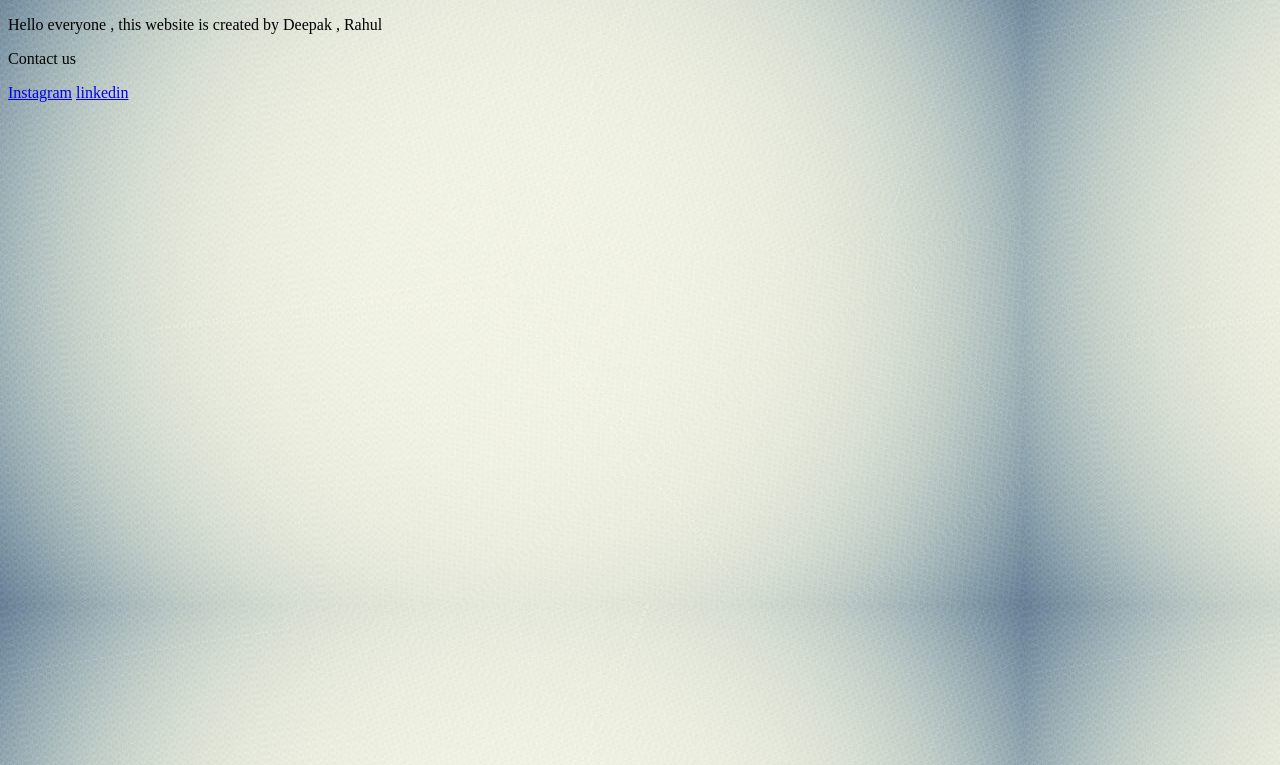
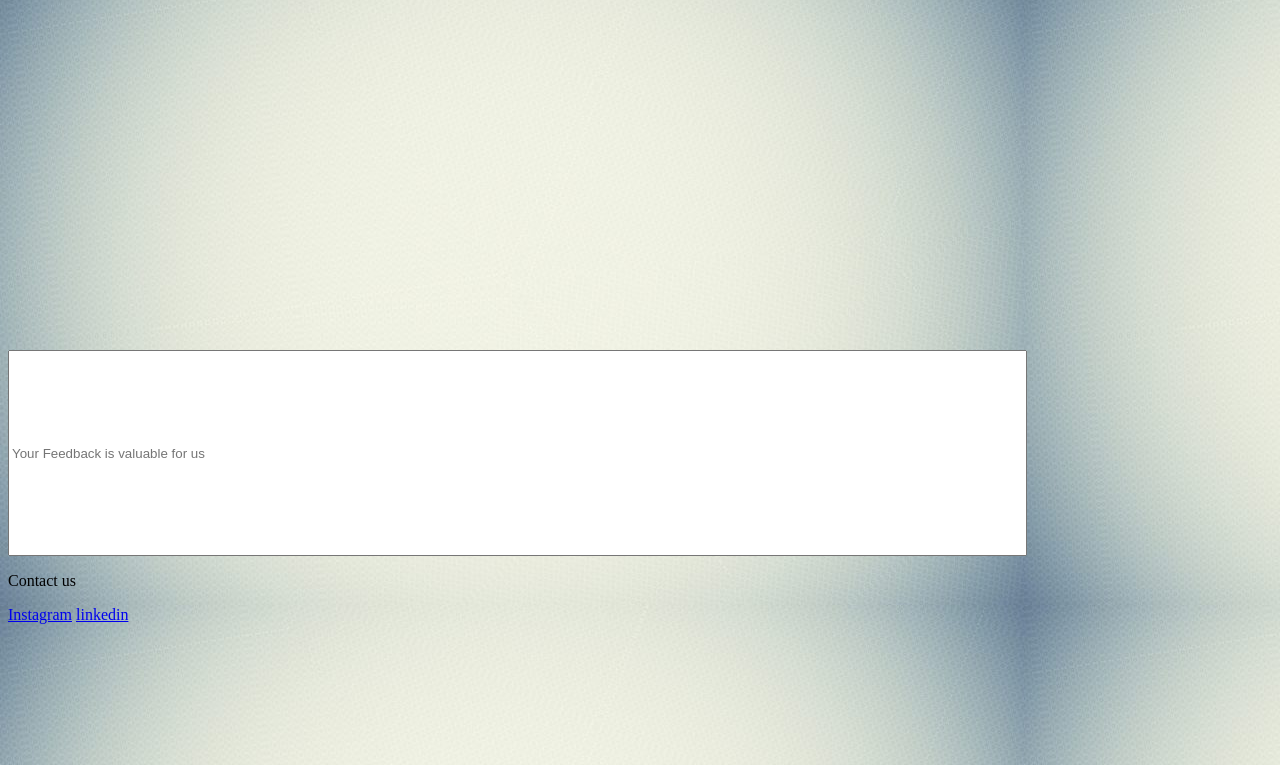
Before and after one commit to 2003deepak/quiz, a PHP site: page /contact.php in a window 1280 px wide. Shown: the part 35-800 px from the top of the page. Run offline with PHP 8.4, Linux system fonts and the light colour scheme.

Commit message:
change in contact.php and contcat.css

```diff
--- a/contact.css
+++ b/contact.css
@@ -14,3 +14,9 @@
 body{
     background-image: url("/light1.jpg");
 }
+input[type="text"]{
+
+    width: 80%;
+    height: 200px;
+    margin-top: 350px;
+}
--- a/contact.php
+++ b/contact.php
@@ -14,7 +14,7 @@
         <a href="login.php"  target="_blank" class="Navigation"><b> Login </b></a>
         <a href="contact.php"  target="_blank" class="Navigation"><b> Contact </b></a>
     </nav>
-    <p>Hello everyone , this website is created by Deepak , Rahul </p>
+    <input type="text" placeholder = "Your Feedback is valuable for us ">
     <p>Contact us  </p>
     <a href="https://www.instagram.com/deepak_yadav.7449/">Instagram</a>
     <a href="https://www.linkedin.com/in/deepak7449/">linkedin</a>
```
